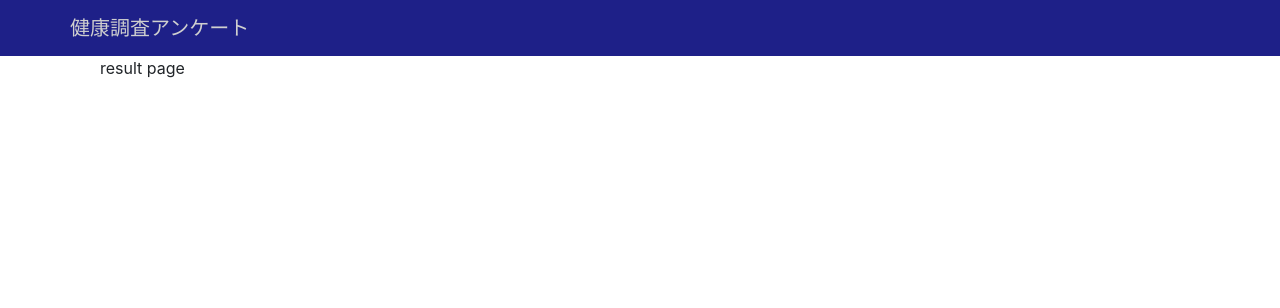
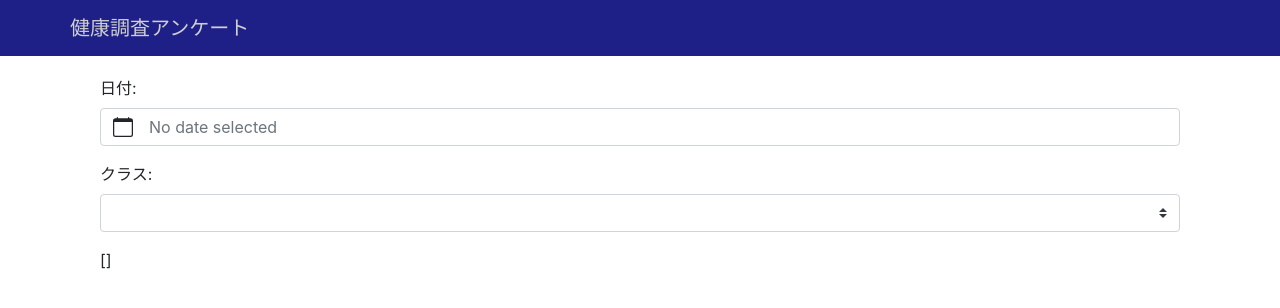
Before and after one commit to asaken1021/daily-health-check, a Vue app in the folder frontend/: page /result in a window 1280 px wide. Shown: the top 308 px of the page. Built offline with nearby package versions, Linux system fonts and the light colour scheme; no server answers.

Commit message:
[add] 調査結果の取得

```diff
--- a/frontend/src/components/ResultList.vue
+++ b/frontend/src/components/ResultList.vue
@@ -1,11 +1,88 @@
 <template>
   <div class="container component-resultlist">
-    <p>result page</p>
+    <b-form>
+      <b-form-group id="input-group-date" label="日付:" label-for="input-date">
+        <b-form-datepicker
+          id="input-date"
+          v-model="form.selectedDate"
+          v-on:input="getResults"
+          required
+        ></b-form-datepicker>
+      </b-form-group>
+
+      <b-form-group
+        id="input-group-class"
+        label="クラス:"
+        label-for="input-class"
+      >
+        <b-form-select
+          id="input-class"
+          v-model="form.selectedClass"
+          :options="options.classes"
+          v-on:change="getResults"
+          required
+        ></b-form-select>
+      </b-form-group>
+    </b-form>
+
+    <span>{{ results }}</span>
   </div>
 </template>
 
 <script>
+import axios from "axios";
+const api = axios.create({
+  baseURL: 'http://localhost:4567/api/v1',
+  headers: {
+    'Content-Type': 'application/json',
+    'X-Requested-With': 'XMLHttpRequest'
+  },
+  responseType: 'json'
+})
 export default {
-  name: "ResultList"
+  name: "ResultList",
+  data() {
+    return {
+      form: {
+        selectedDate: "",
+        selectedClass: ""
+      },
+      options: {
+        classes: []
+      },
+      results: []
+    }
+  },
+  mounted() {
+    this.$nextTick(function () {
+      console.log("ResultList mounted nextTick called");
+      api.get("/class")
+        .then(response => {
+          if (response.status == 200) {
+            console.log(response);
+            for (var da of response.data) {
+              this.options.classes.push(da.class_name);
+            }
+          }
+        })
+    })
+  },
+  methods: {
+    getResults: function () {
+      console.log("ResultList getResults called");
+      api.get("result", {
+        params: {
+          date: this.form.selectedDate,
+          class: this.form.selectedClass
+        }
+      })
+        .then(response => {
+          if (response.status == 200) {
+            console.log(response);
+            this.results = response.data;
+          }
+        })
+    }
+  }
 }
 </script>
--- a/frontend/src/views/Result.vue
+++ b/frontend/src/views/Result.vue
@@ -14,3 +14,9 @@ export default {
   }
 }
 </script>
+
+<style scoped>
+.view-result {
+  margin-top: 20px;
+}
+</style>
```
Also changed, not shown: frontend/src/components/SurveyItems.vue (line endings or trailing spaces), 1 other file (tests, documents, lock files or other folders).
